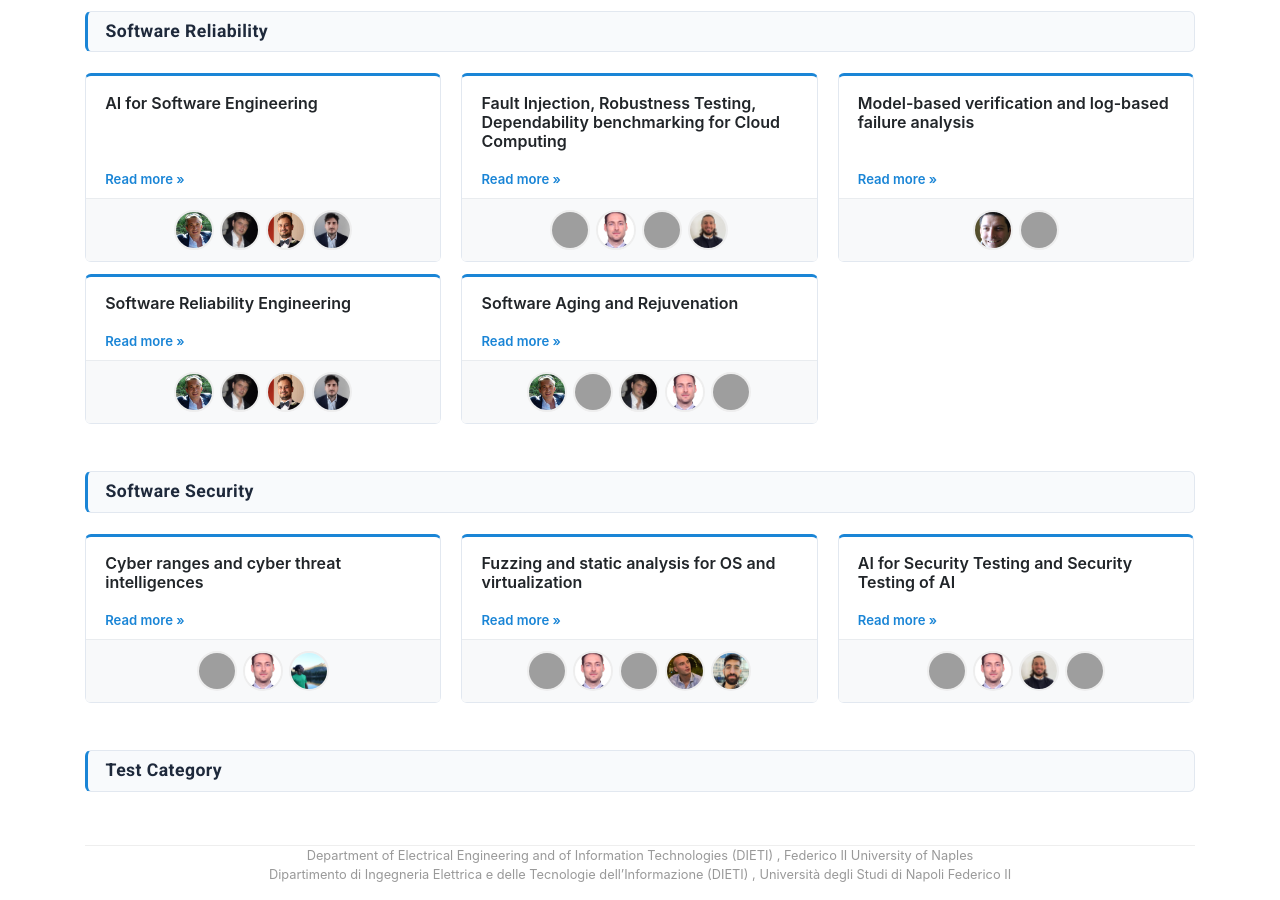
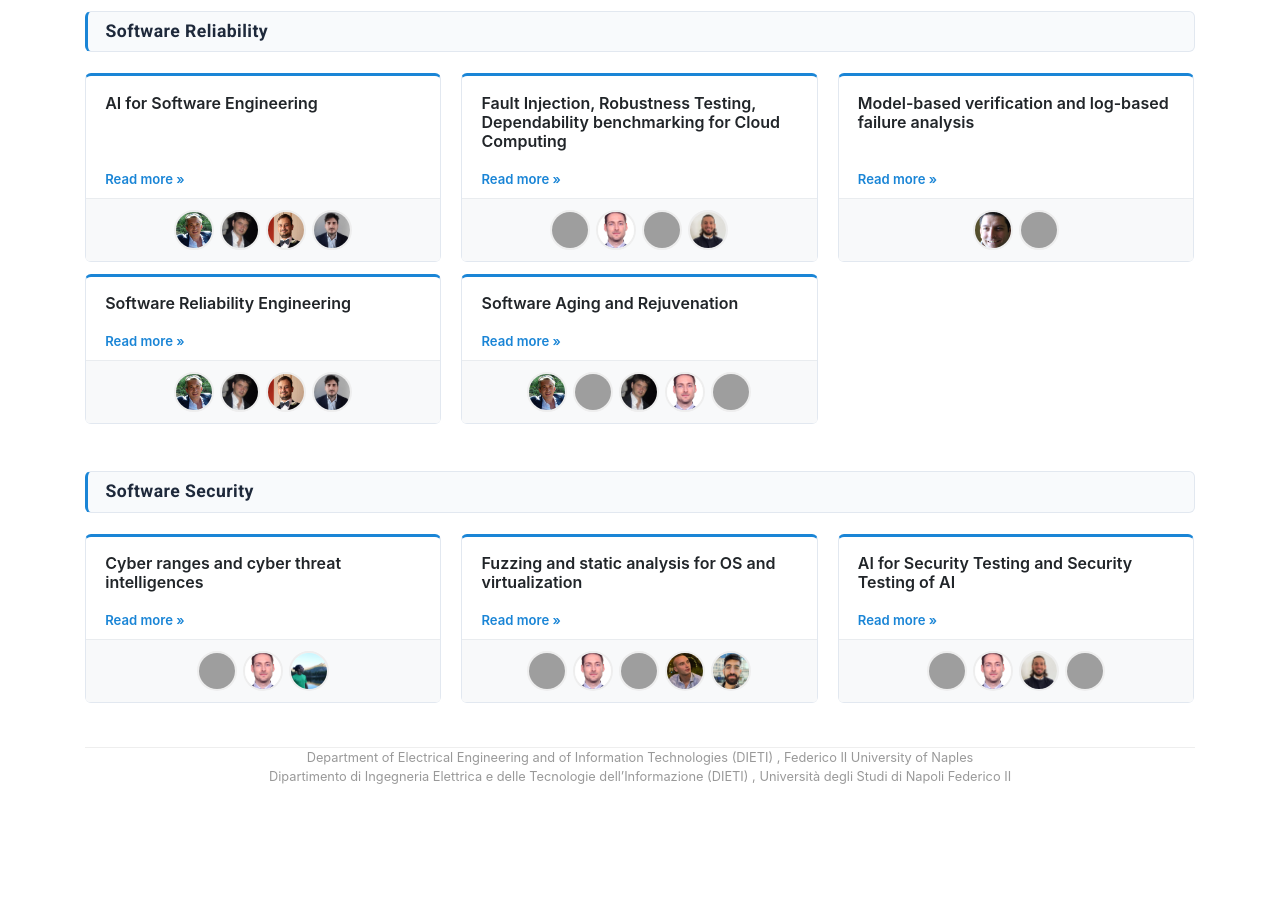
Before and after one commit to dessertlab/dessertlab.github.io, a Jekyll site: the page built from research.html, in a window 1280 px wide and 900 px high, scrolled down 582 px, cut to the strip 0-900 px from the top of the window. Built offline with Jekyll 4.4.1, drawn with Linux system fonts in a browser that asks for light colours; comment, search, counter and statistics services are not loaded; after the commit the page ends 1384 px from its top, so only the background shows below that; grey boxes are pictures that could not be loaded.

Commit message:
Remove category test-category from research_categories.yml

```diff
--- a/_data/research_categories.yml
+++ b/_data/research_categories.yml
@@ -4,5 +4,3 @@
   title: Software Reliability
 - key: security
   title: Software Security
-- key: test-category
-  title: Test Category
```
